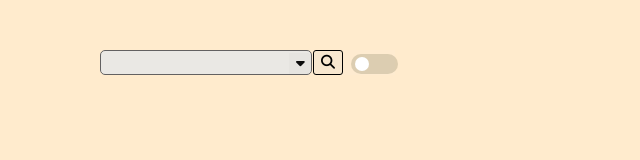
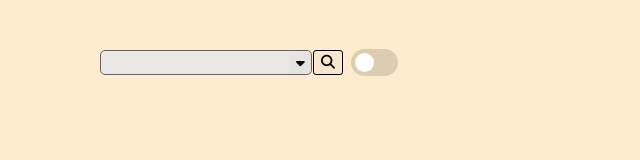
Before and after one commit to ddcroft73/search-and-save, a plain HTML site: page index.html in a window 1280 px wide. Shown: the full height of the page, 0-640 px from the left. Drawn offline with Linux system fonts and the light colour scheme.

Commit message:
adjusted size of slider.

```diff
--- a/style.css
+++ b/style.css
@@ -228,9 +228,9 @@ input[type="checkbox"] {
 
 .switch {
     margin-left: 8px;
-    margin-top: 4px;
+    margin-top: -1px;
     display: inline-block;
-    height: 20px;
+    height: 27px;
     position: relative;
     width: 47px;
 }
@@ -252,13 +252,13 @@ input[type="checkbox"] {
 
 .slider:before {
     background-color: #fff;
-    bottom: 3px;
+    bottom: 4px;
     content: "";
-    height: 14px;
+    height: 19px;
     left: 4px;
     position: absolute;
     transition: .4s;
-    width: 14px;
+    width: 19px;
 }
 
 input:checked+.slider {
@@ -266,7 +266,7 @@ input:checked+.slider {
 }
 
 input:checked+.slider:before {
-    transform: translateX(26px);
+    transform: translateX(21px);
 }
 
 .slider.round {
```
Also changed, not shown: index.html (line endings or trailing spaces).
